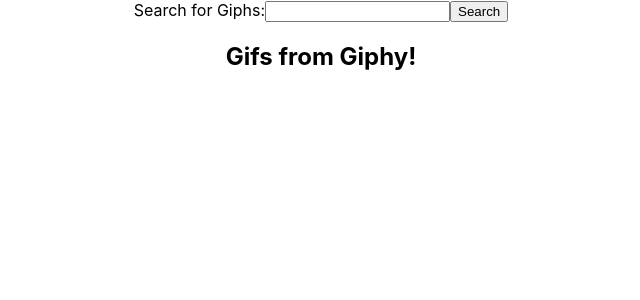
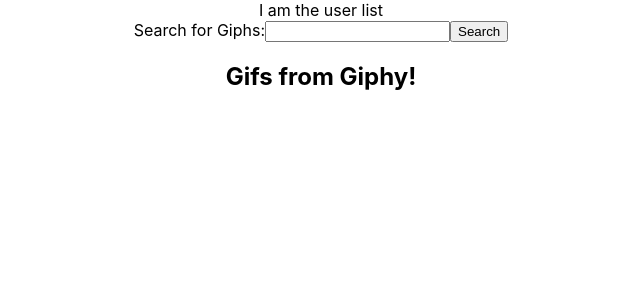
Before and after one commit to MMcClure11/giphy-client, a React (Create React App) app: page / in a window 1280 px wide. Shown: the top 300 px of the page, without its empty margins (319-959 px from the left). Built offline with nearby package versions, Linux system fonts and the light colour scheme.

Commit message:
Add User List

```diff
--- /dev/null
+++ b/src/components/UserList.js
@@ -0,0 +1,11 @@
+import React from 'react'
+
+const UserList = () => {
+  return (
+    <div>
+      I am the user list
+    </div>
+  )
+}
+
+export default UserList
--- a/src/containers/GiphListContainer.js
+++ b/src/containers/GiphListContainer.js
@@ -1,10 +1,12 @@
 import React, { useState } from 'react'
 import GiphList from '../components/GiphList'
 import GiphSearch from '../components/GiphSearch'
+import UserList from '../components/UserList'
 
 const GiphListContainer = () => {
 
   const [giphs, setGiphs] = useState([])
+  const [users, setUsers] = useState([])
 
   const BASE_URL = 'http://localhost:3000/api/v1/'
   const FAVORITE_URL = `${BASE_URL}/favorites`
@@ -17,24 +19,26 @@
 
   const handleFavorite = (obj) => {
     console.log(obj)
-    return fetch(FAVORITE_URL, {
-      method: 'POST',
-      headers: {
-        'Content-Type': 'application/json',
-      },
-      body: JSON.stringify(obj),
-    })
-    .then(res => res.json())
-    .then(favorite => {
-      console.log(favorite)
-    })
-    .catch((error) => {
-      console.erorr('Error:', error)
-    })
+    setUsers(obj)
+    // return fetch(FAVORITE_URL, {
+    //   method: 'POST',
+    //   headers: {
+    //     'Content-Type': 'application/json',
+    //   },
+    //   body: JSON.stringify(obj),
+    // })
+    // .then(res => res.json())
+    // .then(favorite => {
+    //   console.log(favorite)
+    // })
+    // .catch((error) => {
+    //   console.erorr('Error:', error)
+    // })
   }
-
+console.log(users)
   return (
     <div>
+      <UserList users={users} />
       <GiphSearch handleSearch={ handleSearch } />
       <GiphList giphs={ giphs } handleFavorite={ handleFavorite }/>
     </div>
```
Also changed, not shown: 1 other file (tests, documents, lock files or other folders).
